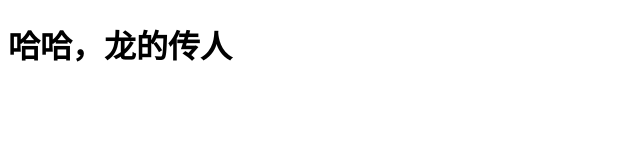
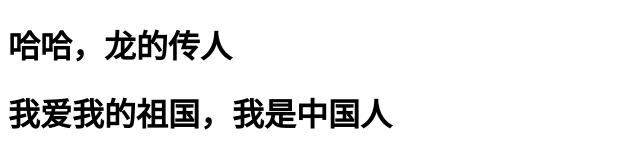
Before and after one commit to anqila89757/hhzproject, a plain HTML site: page index.html in a window 1280 px wide. Shown: the whole page, without its empty margins (0-640 px from the left). Drawn offline with Linux system fonts and the light colour scheme.

Commit message:
修改之后提交

```diff
--- a/index.html
+++ b/index.html
@@ -10,6 +10,7 @@
 
 <body>
     <h1>哈哈，龙的传人</h1>
+    <h1>我爱我的祖国，我是中国人</h1>
 </body>
 
 </html>
```
